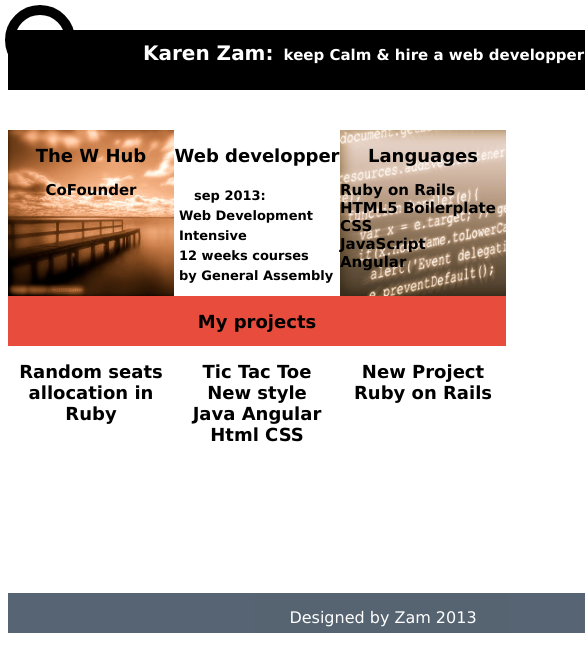
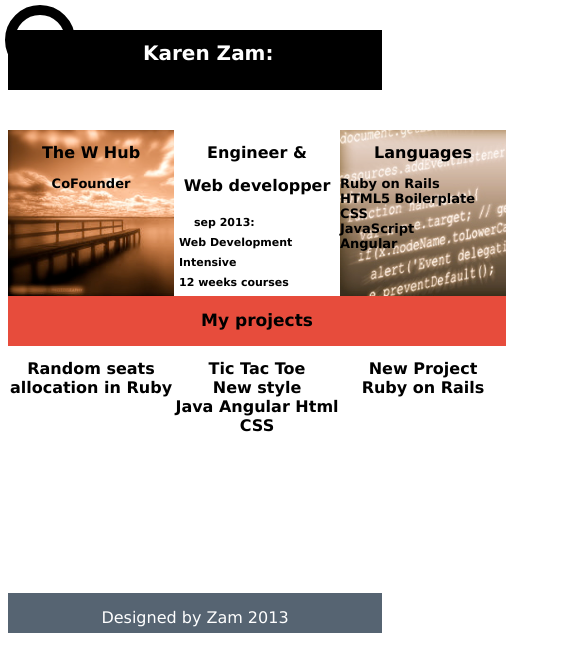
Before and after one commit to KarenZam/Zam_Profile_GH, a website: page app/index.html in a window 390 px wide. Shown: the top 672 px of the page, 585 px wide, since content can reach past the window. Drawn offline with nearby package versions, Linux system fonts and the light colour scheme; files that its build step writes are made by us from their sources; files whose address does not match are found by name.

Commit message:
commit changes

```diff
--- a/app/index.html
+++ b/app/index.html
@@ -38,6 +38,7 @@
                     <h3>CoFounder</h3>
                 </div>
                 <div class="cell" id="web_dev">
+                    <h2>Engineer &#38</h2>
                     <h2>Web developper</h2>
                     <div id="ga_logo"></div>
                     <p>sep 2013: </br>Web Development Intensive </br> 12 weeks courses</br>by General Assembly</p>
--- a/app/styles/main.css
+++ b/app/styles/main.css
@@ -193,7 +193,7 @@ footer p {
         font-size: 15px;
     }
     header {
-        width: 750px;
+        /*width: 750px;*/
     }
     #profile-photo {
         background-size: 92%;
@@ -208,20 +208,20 @@ footer p {
         margin: 40px auto;
     }
     .cell h2 {
-        font-size: 18px;
+        font-size: 16px;
     }
     .cell h3 {
-        font-size: 15px;
+        font-size: 13px;
     }
     .cell p {
-        font-size: 13px;
+        font-size: 11px;
     }
     .cell {
         width: 166px;
         height: 166px;
     }
     #project h2 {
-        font-size: 18px;
+        font-size: 17px;
     }
     .middle_line {
         float: left;
@@ -254,6 +254,6 @@ footer p {
         width: 25px;
     }
     footer {
-        width: 750px;
+        /*width: 750px;*/
     }
 }
```
